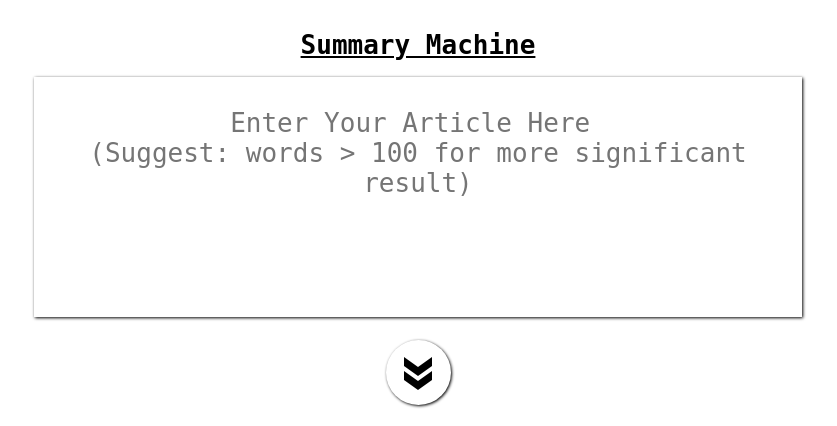
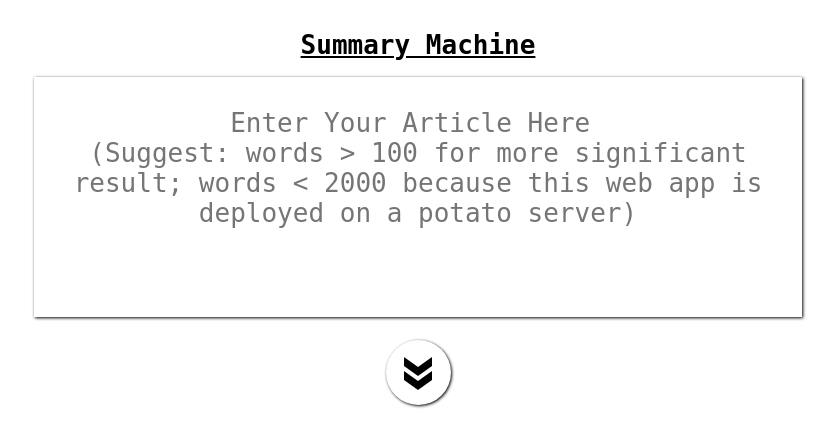
Before and after one commit to JackyIsCool/flask-summary-website, a Flask app: page / in a window 1280 px wide. Shown: the top 426 px of the page, without its empty margins (222-1059 px from the left). Run offline with Flask 2, Linux system fonts and the light colour scheme.

Commit message:
update to sync the version on VPS

```diff
--- a/__init__.py
+++ b/__init__.py
@@ -34,4 +34,4 @@ def getSummary(article:string) -> string:
     return summary[0]["summary_text"]
 
 if (__name__ == "__main__"):
-    app.run(host="0.0.0.0", port=80)
+    app.run(port=8080)
--- a/templates/index.html
+++ b/templates/index.html
@@ -63,6 +63,7 @@
             text-align: center;
             padding: 30px 30px;
             background-color: aliceblue;
+	    overflow: auto;
         }
         #credit {
             position: fixed;
@@ -87,7 +88,7 @@
 <body>
     <h1>Summary Machine</h1>
     <form action="" method="post">
-        <textarea name="name" cols="1" rows="5" placeholder="Enter Your Article Here &#10;(Suggest: words > 100 for more significant result)">{{request.form['name']}}</textarea>
+        <textarea name="name" cols="1" rows="5" placeholder="Enter Your Article Here &#10;(Suggest: words > 100 for more significant result; words < 2000 because this web app is deployed on a potato server)">{{request.form['name']}}</textarea>
         <button type="submit">
             <img src="/static/arrow.png" alt="">
         </button>
```
